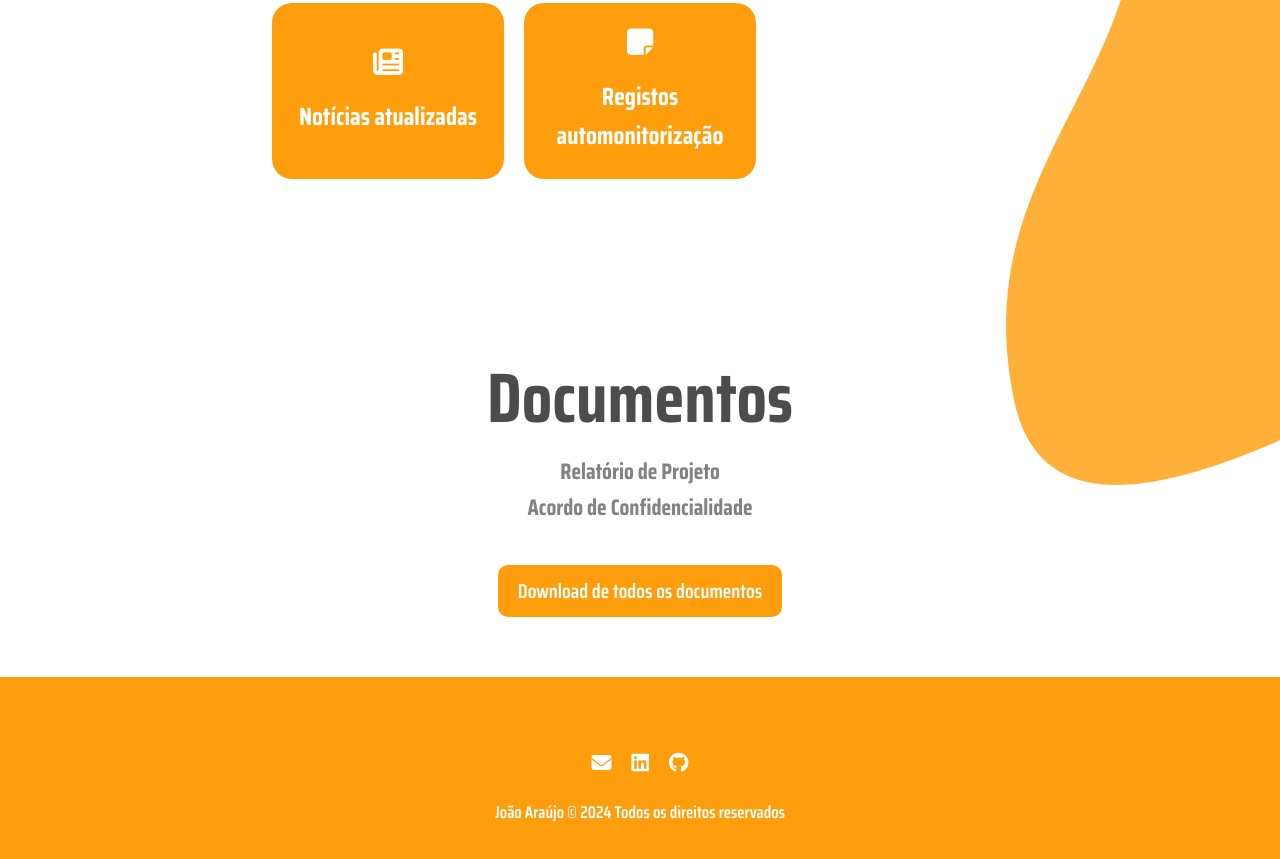
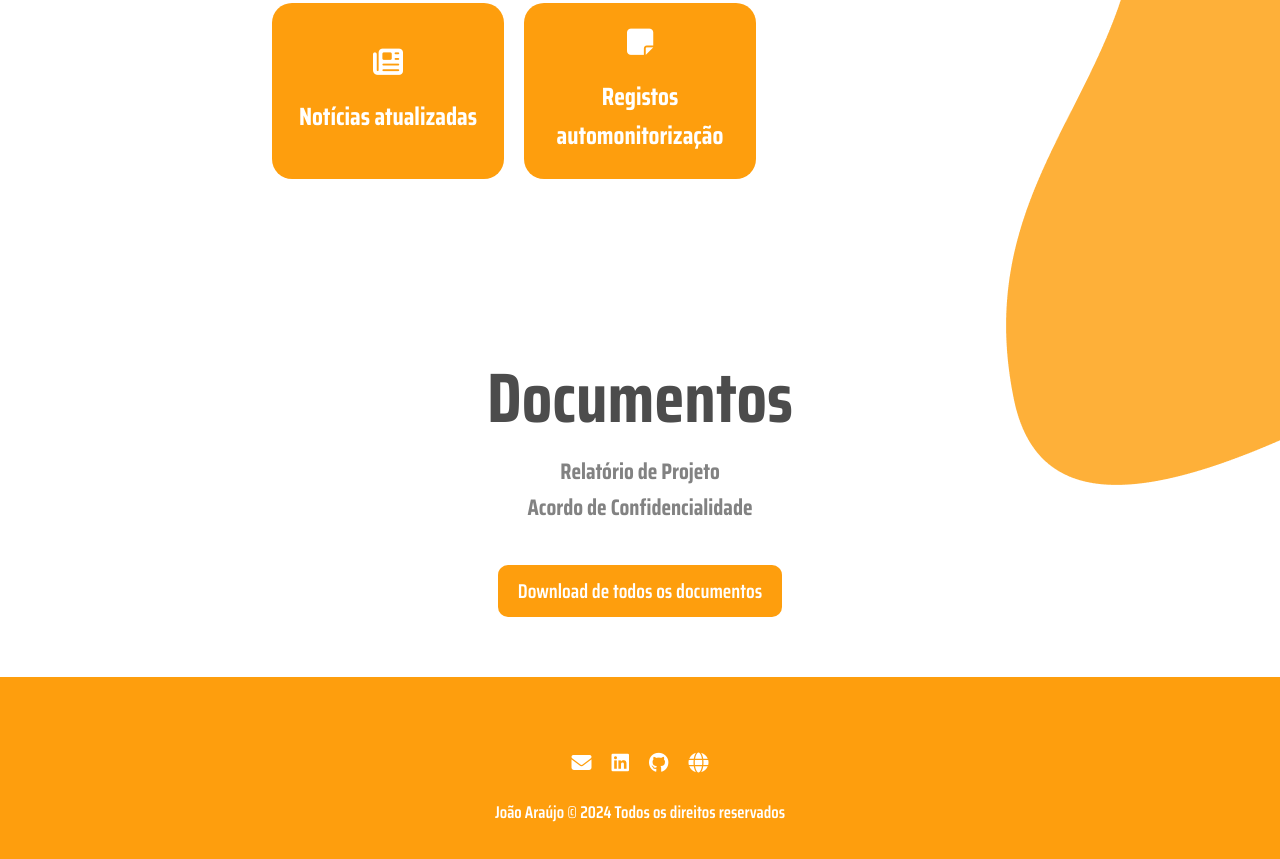
Before and after one commit to Jony-17/JoaoAraujo2019100802, a plain HTML site: page index.html in a window 1280 px wide. Shown: the part 2479-3338 px from the top of the page. Drawn offline with Linux system fonts and the light colour scheme.

Commit message:
Add files via upload

```diff
--- a/index.html
+++ b/index.html
@@ -212,6 +212,7 @@
             <a href="mailto:ispg2019100802@ispgaya.pt"><i class="fas fa-envelope"></i></a>
             <a href="https://www.linkedin.com/in/joaoaraujo17/" target="_blank"><i class="fab fa-linkedin"></i></a>
             <a href="https://github.com/Jony-17" target="_blank"><i class="fab fa-github"></i></a>
+            <a href="https://joaoaraujo17.github.io/portfolio/" target="_blank"><i class="fas fa-globe"></i></a>
         </div>
             <p data-lang="pt">João Araújo © 2024 Todos os direitos reservados</p>
             <p data-lang="en" style="display: none;">João Araújo © 2024 All Rights Reserved.</p>
```
